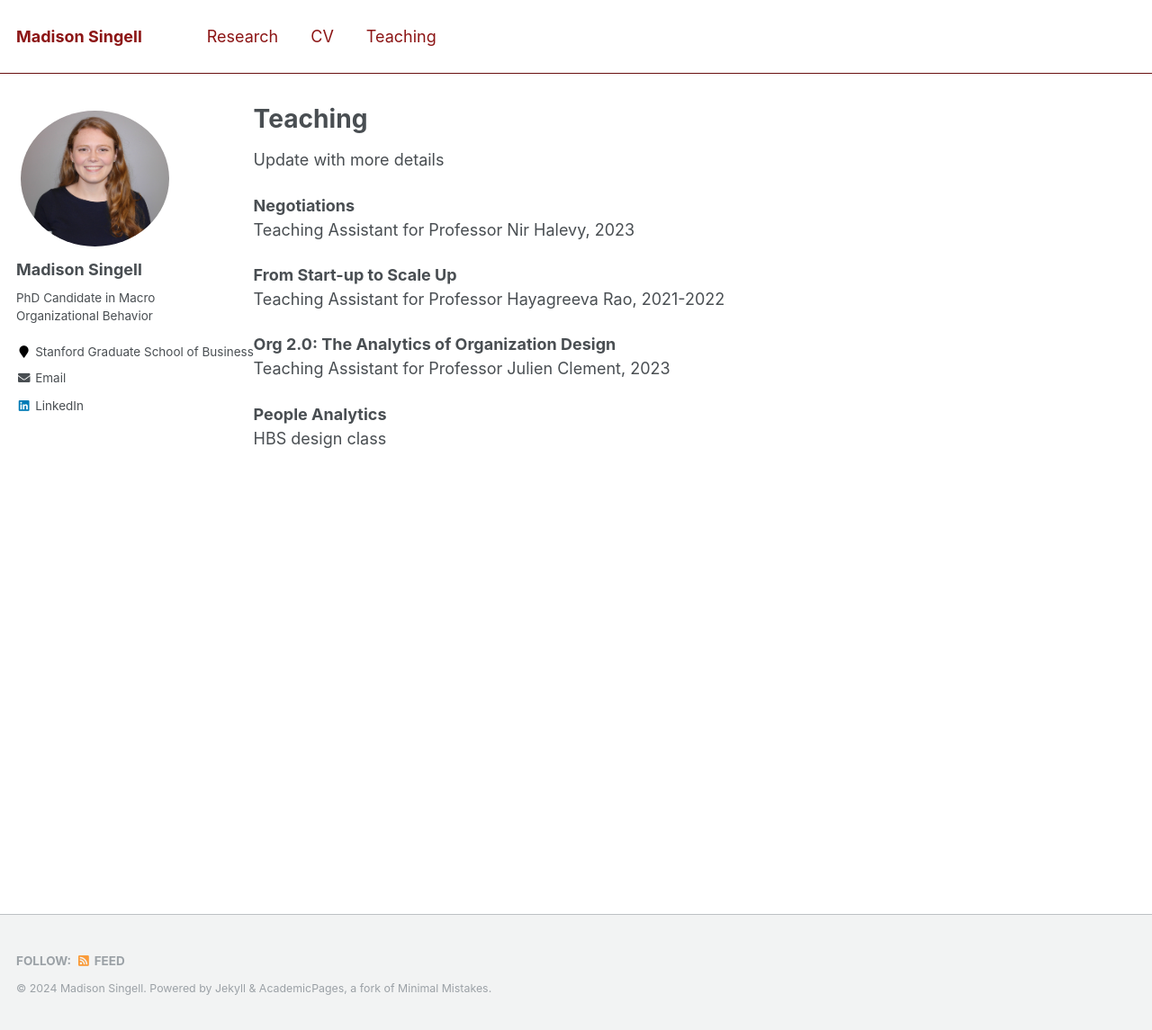
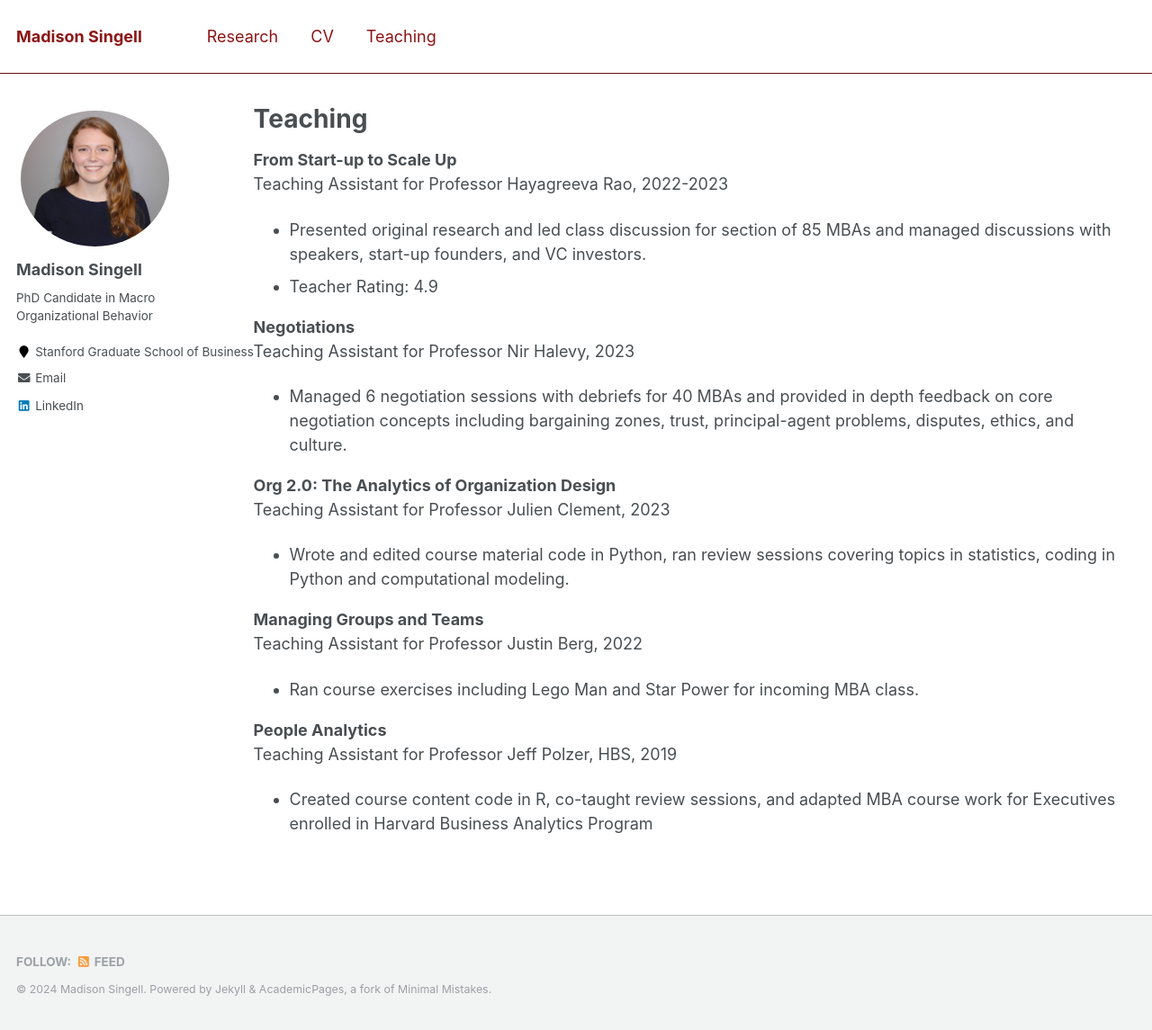
Before and after one commit to mhsingell/mhsingell.github.io, a Jekyll site: the page built from _pages/teaching.md, in a window 1280 px wide and 1145 px high. Shown: the whole window at 90% size. Built offline with Jekyll 4.4.1, drawn with Linux system fonts in a browser that asks for light colours.

Commit message:
Research, CV and Teaching Update

```diff
--- a/_pages/teaching.md
+++ b/_pages/teaching.md
@@ -5,19 +5,25 @@ permalink: /teaching/
 author_profile: true
 ---
 
-Update with more details
+**From Start-up to Scale Up**\
+Teaching Assistant for Professor Hayagreeva Rao, 2022-2023
+- Presented original research and led class discussion for section of 85 MBAs and managed discussions with speakers, start-up founders, and VC investors.
+- Teacher Rating: 4.9
 
 **Negotiations**\
 Teaching Assistant for Professor Nir Halevy, 2023
-
-
-**From Start-up to Scale Up**\
-Teaching Assistant for Professor Hayagreeva Rao, 2021-2022
-
+-	Managed 6 negotiation sessions with debriefs for 40 MBAs and provided in depth feedback on core negotiation concepts including bargaining zones, trust,
+principal-agent problems, disputes, ethics, and culture.
 
 **Org 2.0: The Analytics of Organization Design**\
 Teaching Assistant for Professor Julien Clement, 2023
+- Wrote and edited course material code in Python, ran review sessions covering topics in statistics, coding in Python and
+computational modeling.
 
+**Managing Groups and Teams**\
+Teaching Assistant for Professor Justin Berg, 2022
+- Ran course exercises including Lego Man and Star Power for incoming MBA class.
 
 **People Analytics**\
-HBS design class
+Teaching Assistant for Professor Jeff Polzer, HBS, 2019
+-	Created course content code in R, co-taught review sessions, and adapted MBA course work for Executives enrolled in Harvard Business Analytics Program
```
Also changed, not shown: _pages/cv.md (+2 -2 lines), _pages/research.md (+7 -4 lines), 3 other files.
